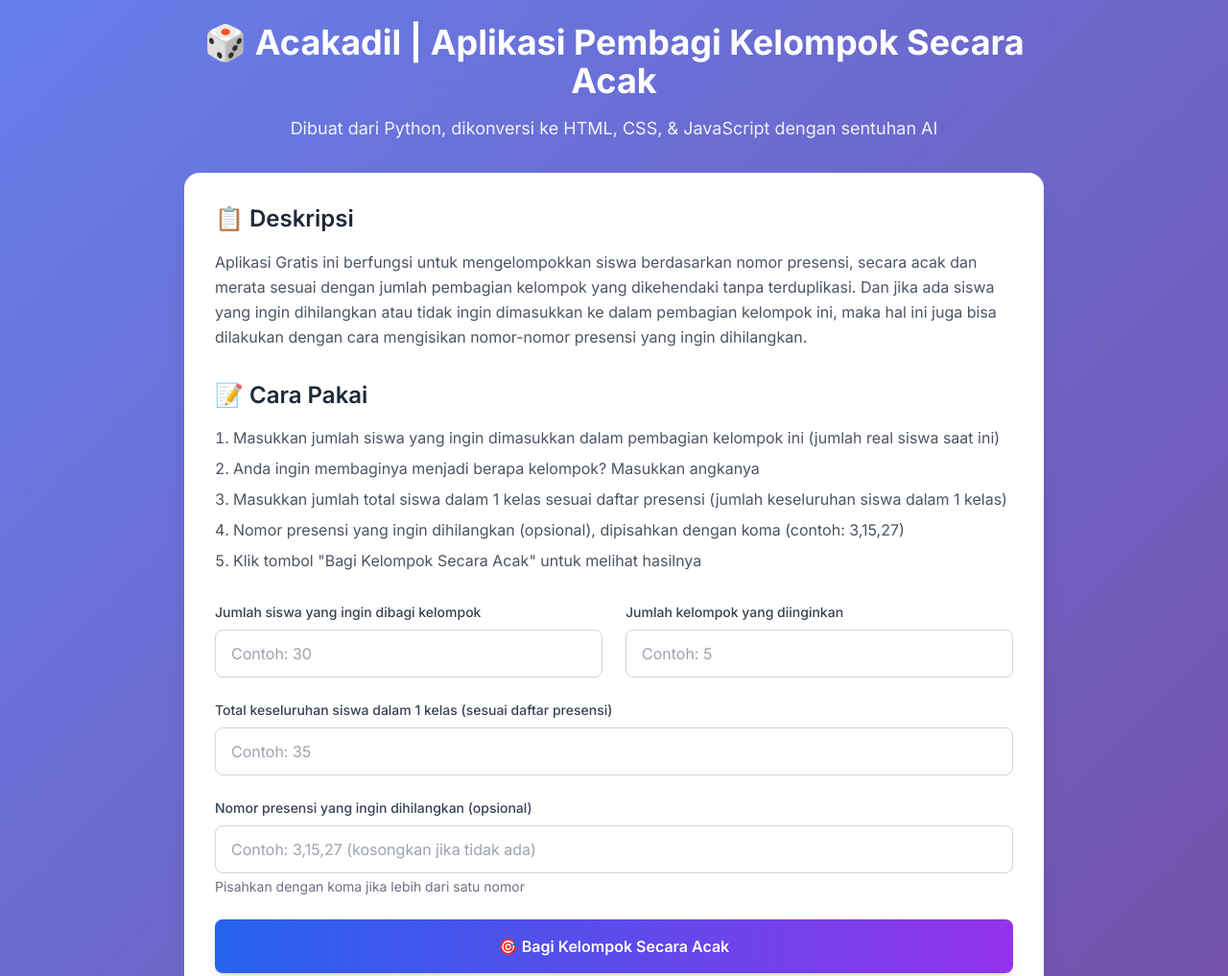
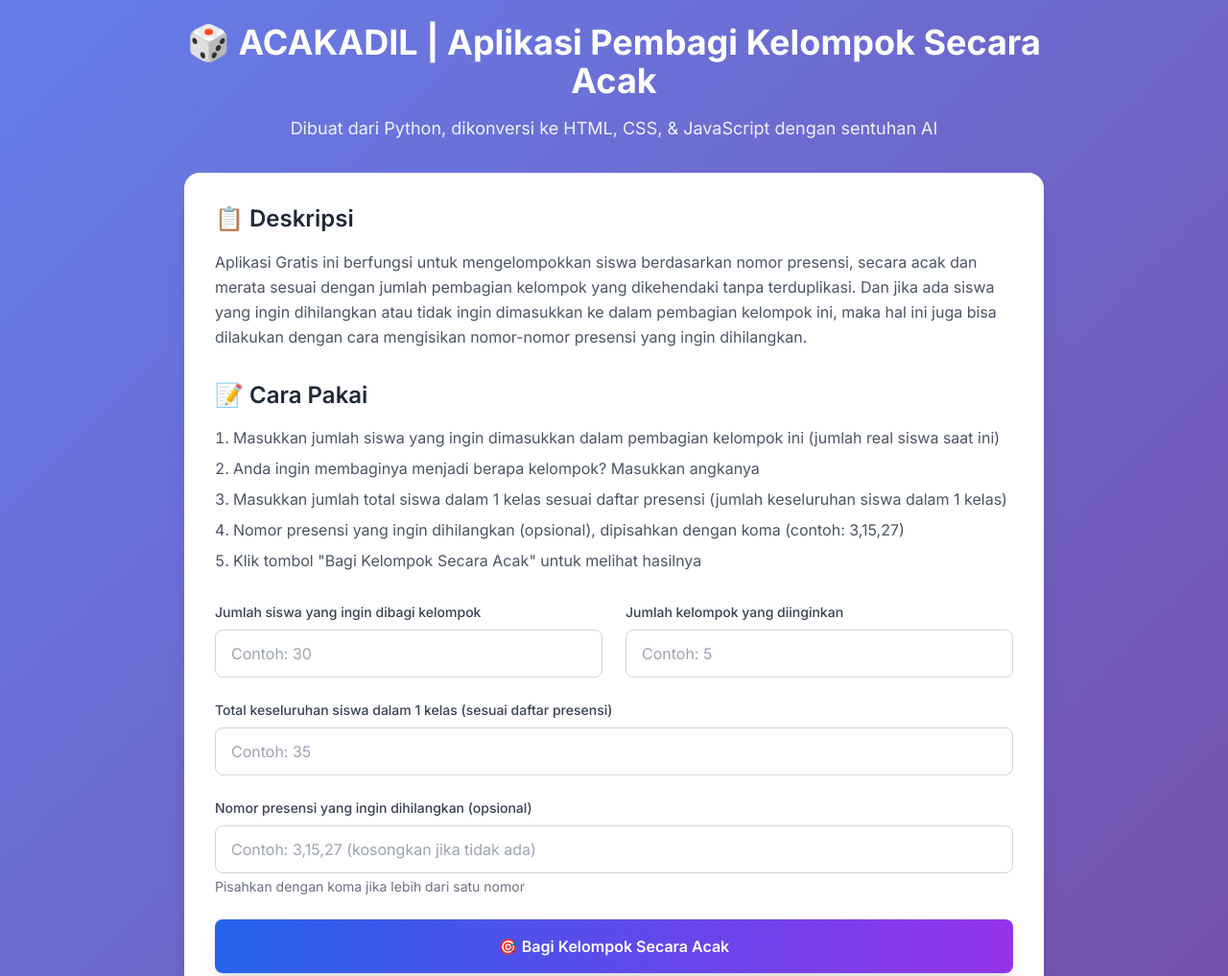
Before and after one commit to dimas-bn/acakadil-aplikasi-pembagi-kelompok, a plain HTML site: page index.html in a window 1280 px wide. Shown: the top 1017 px of the page at 96% size. Drawn offline with nearby package versions, Linux system fonts and the light colour scheme.

Commit message:
Update index.html

```diff
--- a/index.html
+++ b/index.html
@@ -3,7 +3,7 @@
 <head>
     <meta charset="UTF-8">
     <meta name="viewport" content="width=device-width, initial-scale=1.0">
-    <title>Aplikasi Pembagi Kelompok Secara Acak</title>
+    <title>ACAKADIL - Aplikasi Pembagi Kelompok Secara Acak</title>
     <script src="https://cdn.tailwindcss.com"></script>
     <script src="https://html2canvas.hertzen.com/dist/html2canvas.min.js"></script>
     <script src="https://unpkg.com/jspdf@latest/dist/jspdf.umd.min.js"></script>
@@ -23,7 +23,7 @@
         <!-- Header -->
         <div class="text-center mb-8 animate-fade-in">
             <h1 class="text-3xl md:text-4xl font-bold text-white mb-4">
-                🎲 Acakadil | Aplikasi Pembagi Kelompok Secara Acak
+                🎲 ACAKADIL | Aplikasi Pembagi Kelompok Secara Acak
             </h1>
             <p class="text-white/90 text-lg">Dibuat dari Python, dikonversi ke HTML, CSS, & JavaScript dengan sentuhan AI</p>
         </div>
```
